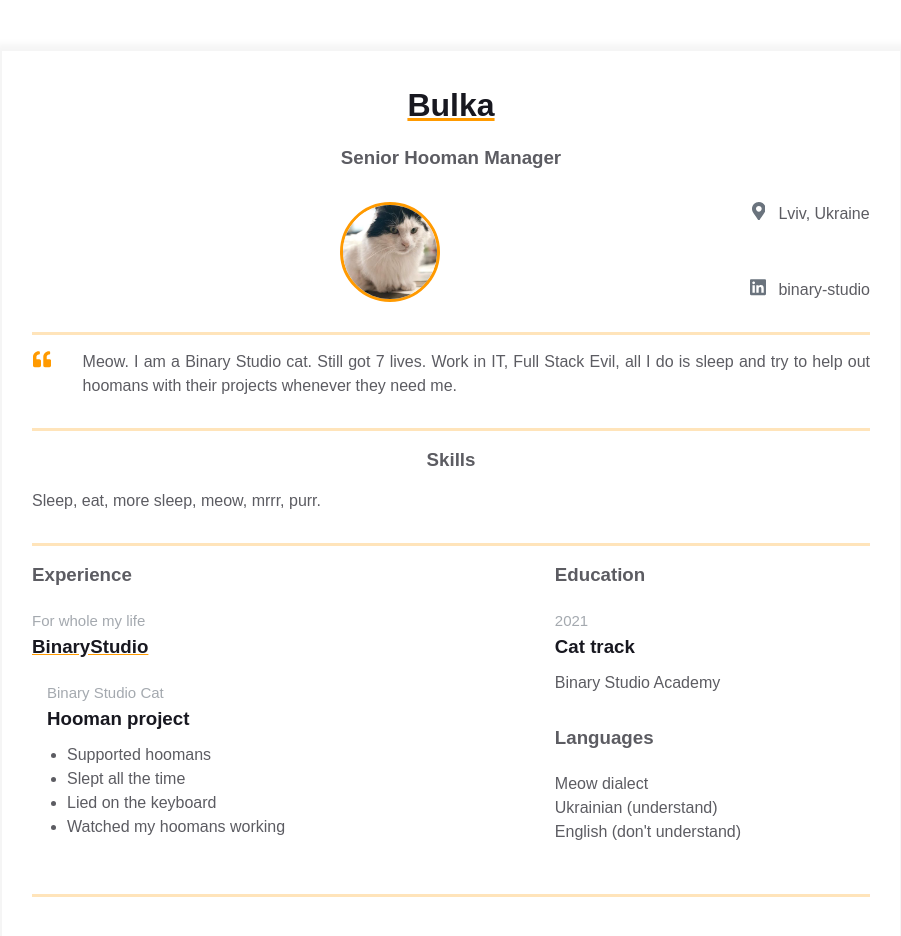
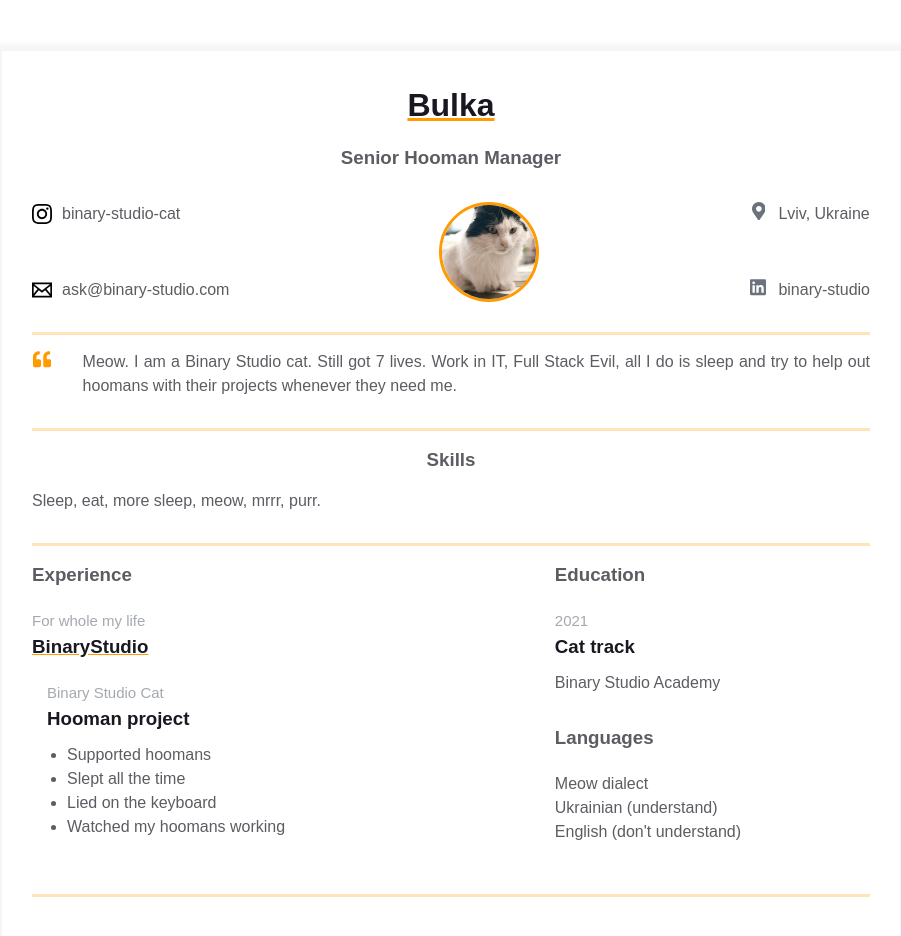
Before and after one commit to melnikeg/homepage, a plain HTML site: page index.html in a window 1280 px wide. Shown: the whole page, without its empty margins (189-1090 px from the left). Drawn offline with Linux system fonts and the light colour scheme.

Commit message:
Added additional contact information

```diff
--- a/index.html
+++ b/index.html
@@ -15,7 +15,24 @@
 					<h3 class="contact-info__sub-header">Senior Hooman Manager</h3>
 
 					<div class="contact_info_container fh">
-						<div class="contact-info__block"></div>
+						<div class="contact-info__block">
+							<a href="https://www.instagram.com/binarystudiocat/" rel="author" class="contact-info__item">
+								<div class="contact-info__item-icon-wrapper">
+									<svg xmlns="http://www.w3.org/2000/svg" width="24" height="24" viewBox="0 0 24 24">
+										<path d="M12 2.163c3.204 0 3.584.012 4.85.07 3.252.148 4.771 1.691 4.919 4.919.058 1.265.069 1.645.069 4.849 0 3.205-.012 3.584-.069 4.849-.149 3.225-1.664 4.771-4.919 4.919-1.266.058-1.644.07-4.85.07-3.204 0-3.584-.012-4.849-.07-3.26-.149-4.771-1.699-4.919-4.92-.058-1.265-.07-1.644-.07-4.849 0-3.204.013-3.583.07-4.849.149-3.227 1.664-4.771 4.919-4.919 1.266-.057 1.645-.069 4.849-.069zm0-2.163c-3.259 0-3.667.014-4.947.072-4.358.2-6.78 2.618-6.98 6.98-.059 1.281-.073 1.689-.073 4.948 0 3.259.014 3.668.072 4.948.2 4.358 2.618 6.78 6.98 6.98 1.281.058 1.689.072 4.948.072 3.259 0 3.668-.014 4.948-.072 4.354-.2 6.782-2.618 6.979-6.98.059-1.28.073-1.689.073-4.948 0-3.259-.014-3.667-.072-4.947-.196-4.354-2.617-6.78-6.979-6.98-1.281-.059-1.69-.073-4.949-.073zm0 5.838c-3.403 0-6.162 2.759-6.162 6.162s2.759 6.163 6.162 6.163 6.162-2.759 6.162-6.163c0-3.403-2.759-6.162-6.162-6.162zm0 10.162c-2.209 0-4-1.79-4-4 0-2.209 1.791-4 4-4s4 1.791 4 4c0 2.21-1.791 4-4 4zm6.406-11.845c-.796 0-1.441.645-1.441 1.44s.645 1.44 1.441 1.44c.795 0 1.439-.645 1.439-1.44s-.644-1.44-1.439-1.44z"/>
+									</svg>
+								</div>
+								<span>binary-studio-cat</span>
+							</a>
+							<a href="https://www.instagram.com/binarystudiocat/" rel="author" class="contact-info__item">
+								<div class="contact-info__item-icon-wrapper">
+									<svg xmlns="http://www.w3.org/2000/svg" width="24" height="24" viewBox="0 0 24 24">
+										<path d="M0 3v18h24v-18h-24zm6.623 7.929l-4.623 5.712v-9.458l4.623 3.746zm-4.141-5.929h19.035l-9.517 7.713-9.518-7.713zm5.694 7.188l3.824 3.099 3.83-3.104 5.612 6.817h-18.779l5.513-6.812zm9.208-1.264l4.616-3.741v9.348l-4.616-5.607z"/>
+									</svg>
+								</div>
+								<span>ask@binary-studio.com</span>
+							</a>
+						</div>
 
 						<div class="contact-info__block contact-info__block--center">
 							<img class="contact-info__avatar" src="assets/avatar.png" alt="Avatar">
```
